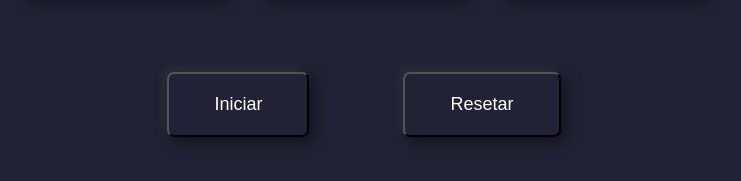
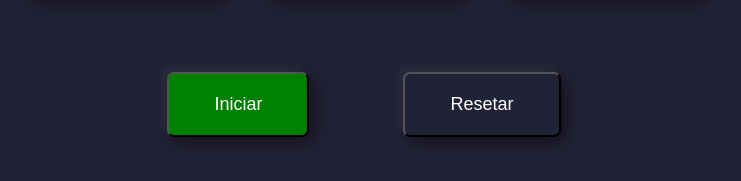
Before and after one commit to gabrielmds222/Cronometro_JS, a plain HTML site: page index.html in a window 1280 px wide. Shown: the part 411-592 px from the top of the page, without its empty margins (276-1017 px from the left). Drawn offline with Linux system fonts and the light colour scheme.

Commit message:
feat: Adiciona Id dos botões

```diff
--- a/index.html
+++ b/index.html
@@ -26,9 +26,9 @@
         </div>
       </div>
       <div class="buttons">
-        <button class="btn">Iniciar</button>
+        <button class="btn" id="Iniciar">Iniciar</button>
         <!-- /Parar/Retomar -->
-        <button class="btn">Resetar</button>
+        <button class="btn" id="Parar">Resetar</button>
       </div>
     </main>
   </body>
--- a/style.css
+++ b/style.css
@@ -52,3 +52,7 @@ main {
   box-shadow: -5px -5px 10px rgba(255, 255, 255, 0.05),
     5px 5px 15px rgba(0, 0, 0, 0.5);
 }
+
+#Iniciar {
+  background-color: green;
+}
```
